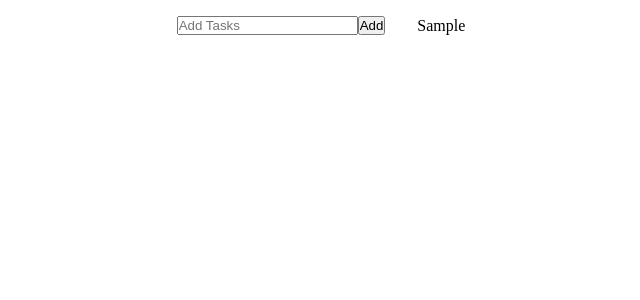
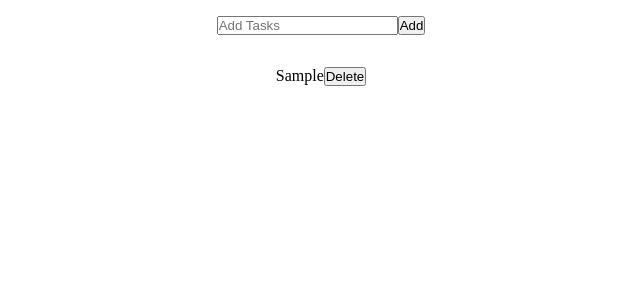
Before and after one commit to jshn16/taskly, a React (Create React App) app: page / in a window 1280 px wide. Both pictures are taken after typing "Sample" into the empty fields and a click on the button "Add". Shown: the top 300 px of the page, without its empty margins (319-959 px from the left). Built offline with nearby package versions, Linux system fonts and the light colour scheme.

Commit message:
Added Delete Functionality

```diff
--- a/src/components/form.js
+++ b/src/components/form.js
@@ -1,77 +1,85 @@
-import React from 'react';
-import { useEffect, useState } from 'react';
+import React from "react";
+import { useEffect, useState } from "react";
 import { v4 as uuid } from "uuid";
 
 //using local storage to fetch data
-function todoData(){
-    const data= localStorage.getItem('Todos')
-    if(data){
-        return(JSON.parse(data))
-    }
-    else{
-        return([])
+function todoData() {
+    const data = localStorage.getItem("Todos");
+    if (data) {
+        return JSON.parse(data);
+    } else {
+        return [];
     }
 }
 
+function Form() {
+    const [todoValue, setTodoValue] = useState("");
 
-function Form(){
-
-    const[todoValue, setTodoValue]=useState("");
-
-    const[todos, setTodo]=useState(todoData())
+    const [todos, setTodo] = useState(todoData());
     // console.log(todos)
 
-
-    function handleSubmit(event){
-
+    function handleSubmit(event) {
         event.preventDefault();
 
-        let todoObject={
+        let todoObject = {
             id: uuid(),
-            todoName:todoValue,
-            todoCompleted:false
-        }
+            todoName: todoValue,
+            todoCompleted: false,
+        };
 
-            setTodo([...todos, todoObject])
-
+        setTodo([...todos, todoObject]);
 
         setTodoValue(todoValue);
         // console.log(todoObject)
         // console.log(`${todoValue} Saved To localStorage`)
-        setTodoValue("")
+        setTodoValue("");
     }
 
     //storing data in localStorage
 
-    useEffect(()=>{
-        localStorage.setItem('Todos', JSON.stringify(todos))
+    useEffect(() => {
+        localStorage.setItem("Todos", JSON.stringify(todos));
+    });
 
-    })
-    return(
-        <div className='container'>
-            <form className='taskForm'>
+
+    //handleDelete
+function handleDelete(id){
+    console.log(id)
+    //only show those todo's that has id not equall to the one clicked
+    let removeTodo=todos.filter((todo)=>(todo.id !==id))
+    setTodo(removeTodo);
+}
+
+    return (
+        <div className="container">
+            <form className="taskForm">
                 <div>
-                    <input type='text' placeholder='Add Tasks' onChange={(event)=>{setTodoValue(event.target.value)}} value={todoValue}/>
-                    <button onClick={handleSubmit} type='submit'>Add</button>
+                    <input
+                        type="text"
+                        placeholder="Add Tasks"
+                        onChange={(event) => {
+                            setTodoValue(event.target.value);
+                        }}
+                        value={todoValue}
+                    />
+                    <button onClick={handleSubmit} type="submit">
+                        Add
+                    </button>
                 </div>
             </form>
 
-            <div className='todoList'>
+            <div className="todoList">
+                {todos.length > 0 &&
+                    todos.map((todo, index) => (
+                        <span key={index}>
 
-                 {todos.length>0 &&(
-                    todos.map((todo,index)=>(
-                        <span key={index}>
                             <p>{todo.todoName}</p>
+                            <button onClick={()=>{handleDelete(todo.id)}}>Delete</button>
                         </span>
-
-                    ))
-                 )}
-
-
-
+                    ))}
             </div>
         </div>
-    )
+    );
 }
 
-export default Form
+export default Form;
--- a/src/index.css
+++ b/src/index.css
@@ -6,6 +6,7 @@
 
 div.container{
   display: flex;
+  flex-direction: column;
   justify-content: center;
   align-items: center;
 }
@@ -13,3 +14,7 @@ div.container{
 div.container>form,div.container>div{
   margin: 1rem ;
 }
+
+span{
+  display: flex;
+}
```
Also changed, not shown: 1 other file (tests, documents, lock files or other folders).
